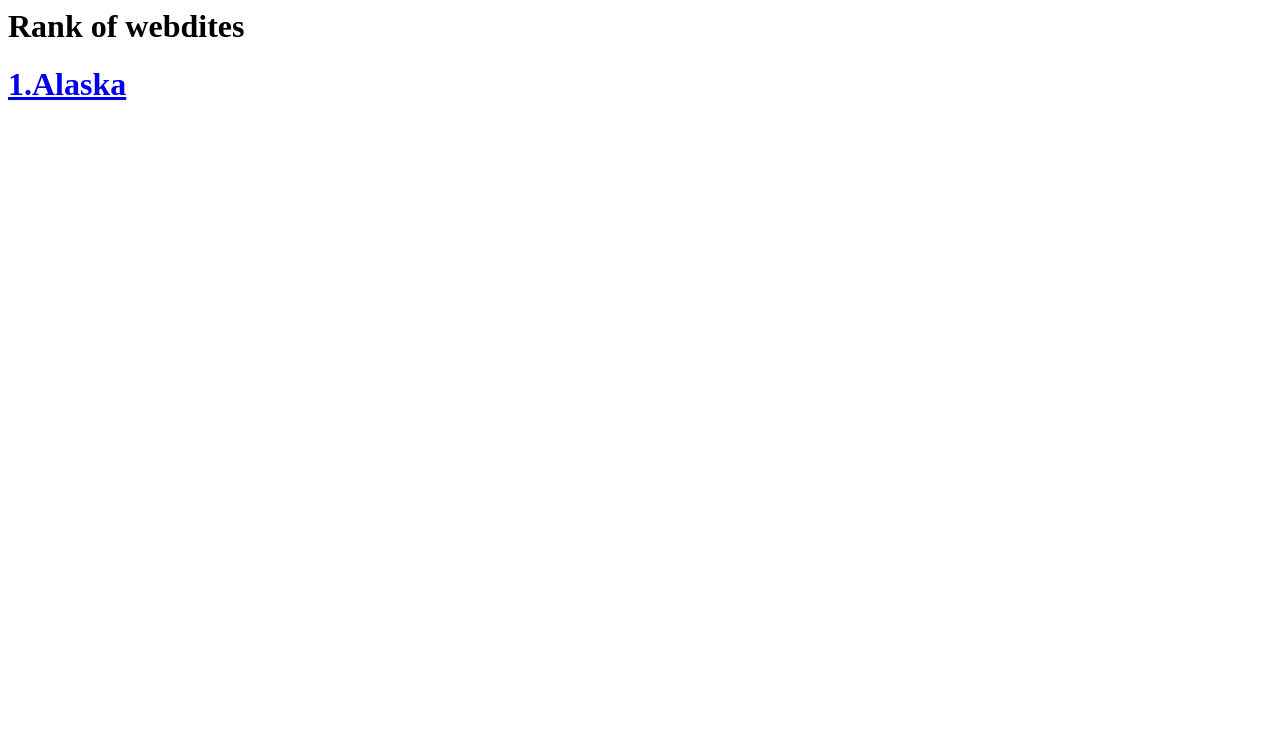
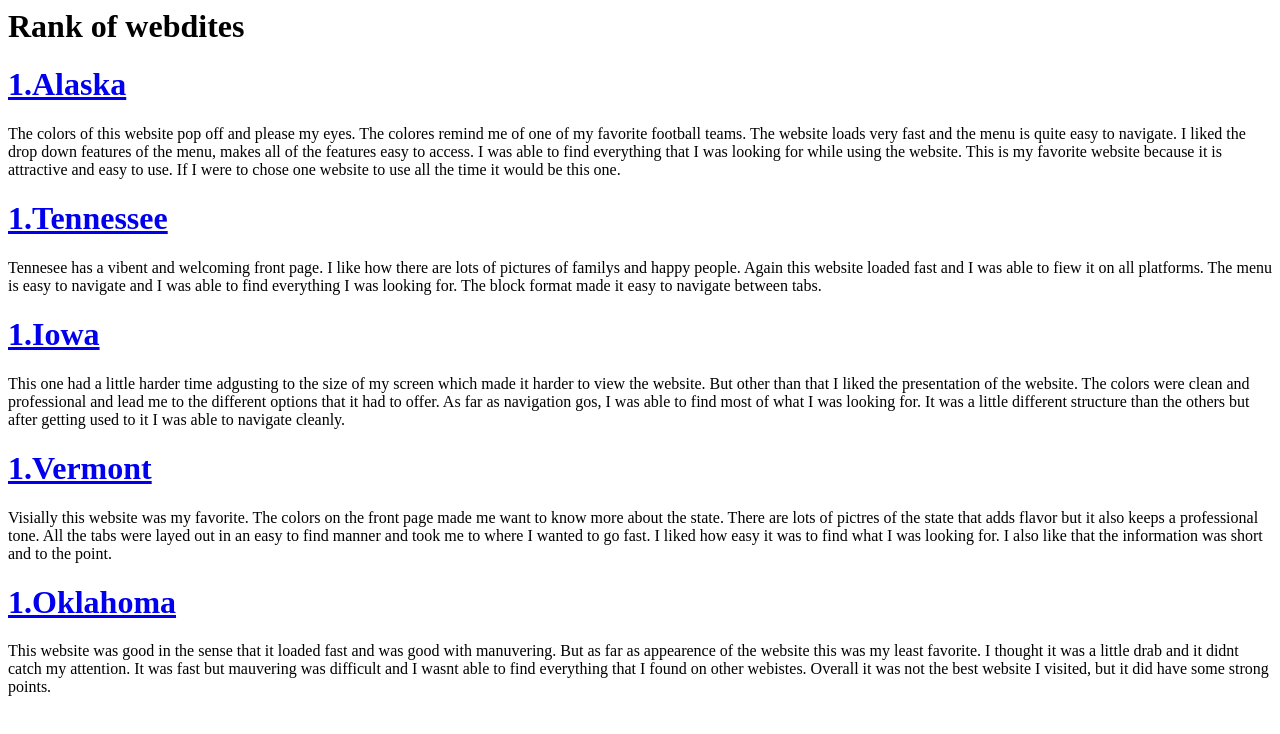
Before and after one commit to tharrison6/tharrison6.github.io, a plain HTML site: page states.html in a window 1280 px wide. Drawn offline with Linux system fonts and the light colour scheme.

Commit message:
Add files via upload

```diff
--- a/states.html
+++ b/states.html
@@ -8,21 +8,19 @@
 	<h1>Rank of webdites</h1>
 
 	<h1> <a href="http://alaska.gov"> 1.Alaska </a></h1>
-	<p></p>
+	<p>The colors of this website pop off and please my eyes. The colores remind me of one of my favorite football teams. The website loads very fast and the menu is quite easy to navigate. I liked the drop down features of the menu, makes all of the features easy to access. I was able to find everything that I was looking for while using the website. This is my favorite website because it is attractive and easy to use. If I were to chose one website to use all the time it would be this one. </p>
 
-	<h1></h1>
-	<p></p>
+	<h1><a href="http://tn.gov"> 1.Tennessee </a></h1>
+	<p>Tennesee has a vibent and welcoming front page. I like how there are lots of pictures of familys and happy people. Again this website loaded fast and I was able to fiew it on all platforms. The menu is easy to navigate and I was able to find everything I was looking for. The block format made it easy to navigate between tabs. </p>
 
-	<h1></h1>
-	<p></p>
+	<h1><a href="http://iowa.gov"> 1.Iowa </a></h1>
+	<p>This one had a little harder time adgusting to the size of my screen which made it harder to view the website. But other than that I liked the presentation of the website. The colors were clean and professional and lead me to the different options that it had to offer. As far as navigation gos, I was able to find most of what I was looking for. It was a little different structure than the others but after getting used to it I was able to navigate cleanly.</p>
 
-	<h1></h1>
-	<p></p>
+	<h1><a href="http://vermont.gov"> 1.Vermont </a></h1>
+	<p>Visially this website was my favorite. The colors on the front page made me want to know more about the state. There are lots of pictres of the state that adds flavor but it also keeps a professional tone. All the tabs were layed out in an easy to find manner and took me to where I wanted to go fast. I liked how easy it was to find what I was looking for. I also like that the information was short and to the point. </p>
 
-	<h1></h1>
-	<p></p>
-
-
+	<h1><a href="http://ok.gov"> 1.Oklahoma </a></h1>
+	<p>This website was good in the sense that it loaded fast and was good with manuvering. But as far as appearence of the website this was my least favorite. I thought it was a little drab and it didnt catch my attention. It was fast but mauvering was difficult and I wasnt able to find everything that I found on other webistes. Overall it was not the best website I visited, but it did have some strong points. </p>
 
 
 
```
